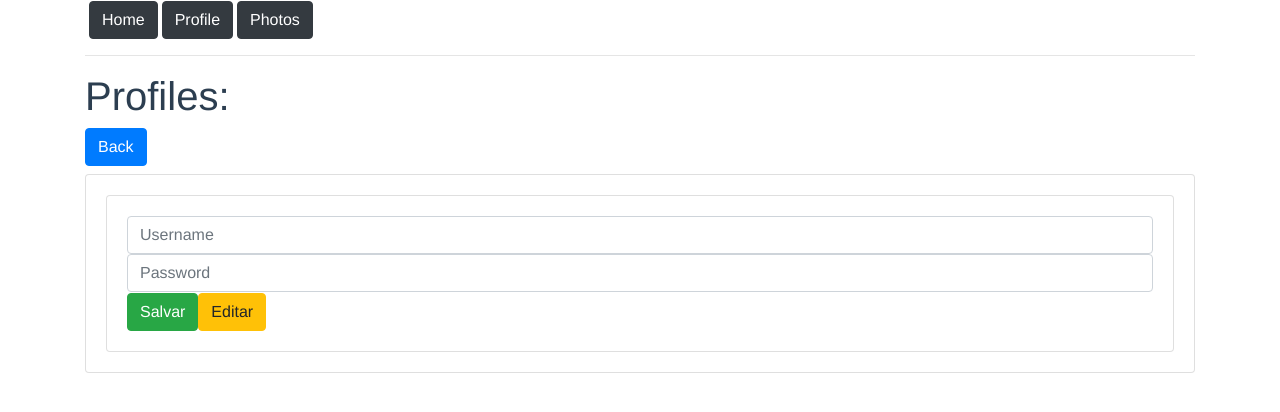
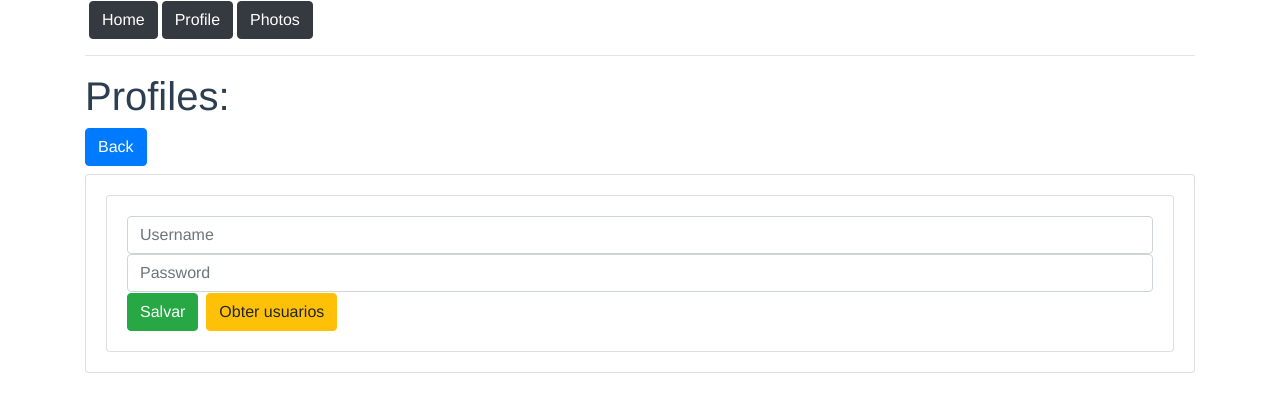
Before and after one commit to leonardohuttner/Axios-Firebase, a Vue app in the folder http-exercicio/: page /page in a window 1280 px wide. Shown: the top 412 px of the page. Built offline with nearby package versions, Linux system fonts and the light colour scheme.

Commit message:
Mudanças

```diff
--- a/http-exercicio/src/components/Editar.vue
+++ b/http-exercicio/src/components/Editar.vue
@@ -7,7 +7,7 @@
         <b-input type="text" placeholder="Username" v-model="usuario.nome"></b-input>
         <b-input type="text" placeholder="Password" v-model="usuario.senha"></b-input>
         <b-button variant="success" @click="salvar">Salvar</b-button>
-        <b-button variant="warning" @click="obterUsuarios">Editar</b-button>
+        <b-button variant="warning" @click="obterUsuarios" class="ml-2">Obter usuarios</b-button>
       </b-card>
       <b-list-group>
         <b-list-group-item v-for="(usuario,id) in usuarios" :key="id">
```
